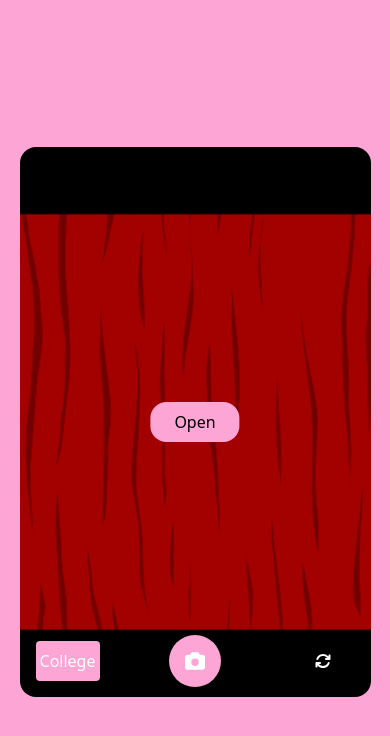
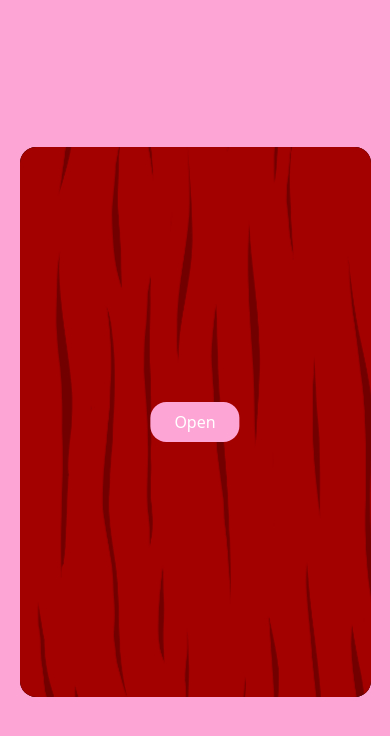
Before and after one commit to imksh/pages, a React (Vite) app: page /camera in a window 390 px wide. Shown: the top 736 px of the page. Built offline with nearby package versions, Linux system fonts and the light colour scheme; no server answers.

Commit message:
responsiveness in mobile for camera fixed

```diff
--- a/src/pages/Camera.jsx
+++ b/src/pages/Camera.jsx
@@ -243,7 +243,7 @@
         >
           <Lottie
             animationData={Opening}
-            className={`absolute w-full scale-110 h-[550px] z-20 top-0 left-0 ${
+            className={`absolute w-full scale-160 md:scale-110 h-[550px] z-20 top-0 left-0 ${
               closed ? "block" : "hidden"
             }`}
             lottieRef={animationRef}
@@ -252,7 +252,7 @@
           />
           <button
             onClick={startOpen}
-            className={`bg-pink-300 hover:bg-pink-500 px-6 py-2 absolute top-[50%] left-[50%] -translate-x-[50%] -translate-y-[50%] z-40 rounded-2xl cursor-pointer ${
+            className={`bg-pink-300 text-white hover:bg-pink-500 px-6 py-2 absolute top-[50%] left-[50%] -translate-x-[50%] -translate-y-[50%] z-40 rounded-2xl cursor-pointer ${
               showBtn ? "block" : "hidden"
             }`}
           >
```
